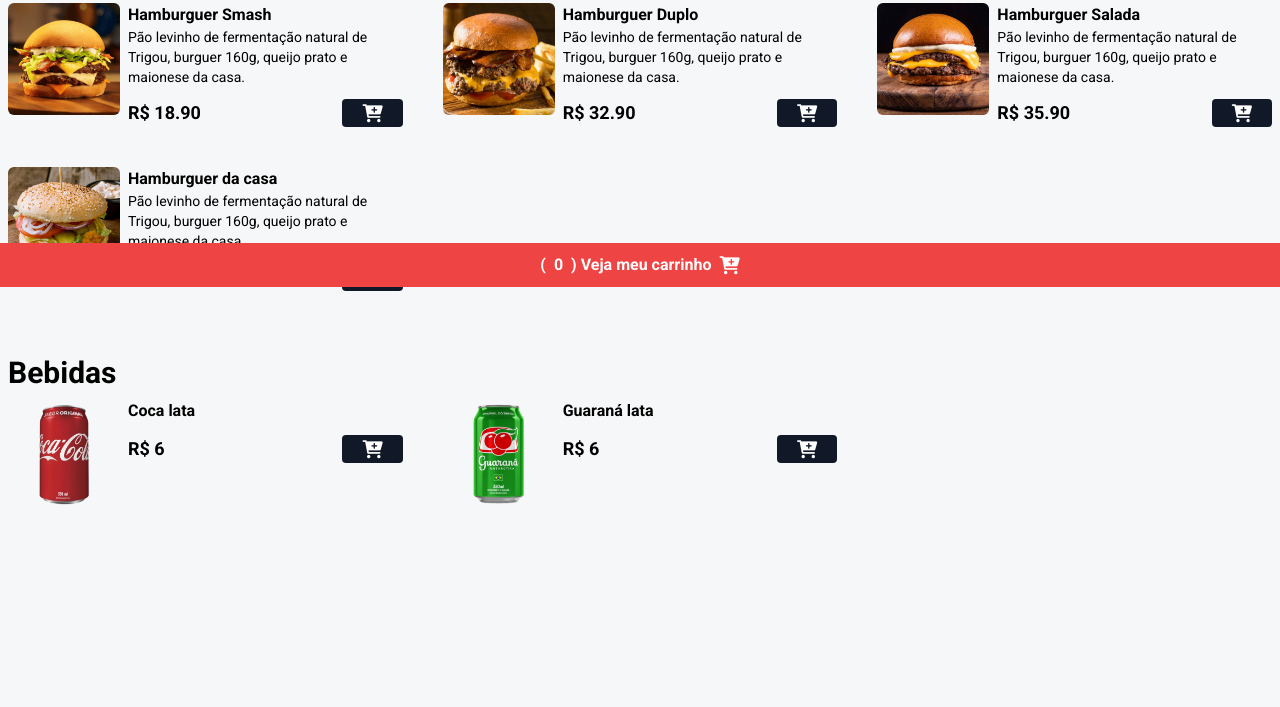
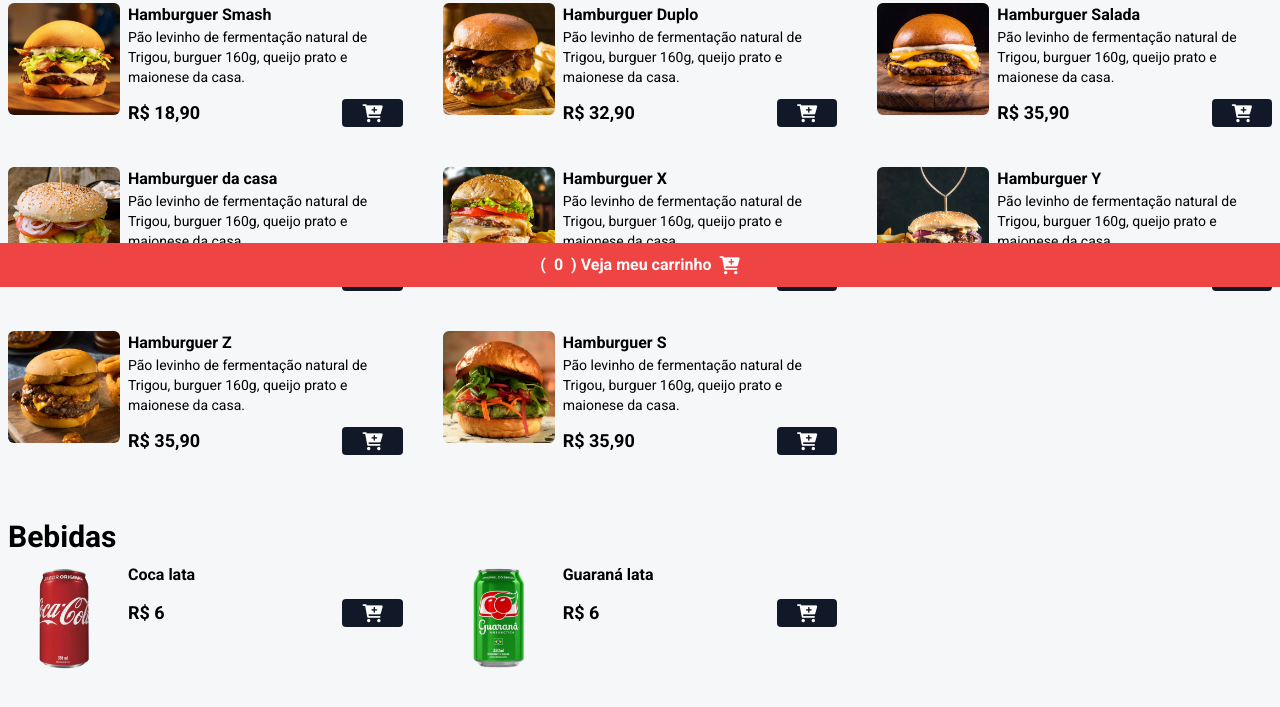
Before and after one commit to EderSouza93/cardapio, a website: page index.html in a window 1280 px wide. Shown: the part 513-1220 px from the top of the page. Before the commit the page ends 1088 px from the top, so only its background shows below. Drawn offline with nearby package versions, Linux system fonts and the light colour scheme.

Commit message:
adicionando comentários para estudo e outros itens para apresentacão

```diff
--- a/index.html
+++ b/index.html
@@ -15,7 +15,7 @@
     referrerpolicy="no-referrer"
 />
 <link rel="stylesheet" href="./styles/output.css" />
-<title>Dev Burguer</title>
+<title>Hamburgueria do Eder</title>
   </head>
   <body>
     <!--HEADER -->
@@ -26,9 +26,9 @@
           alt="logo DevBurger"
           class="w-32 h-32 rounded-full shadow-lg hover:scale-110 duration-200"
         />
-        <h1 class="text-4xl mt-4 mb-2 font-bold text-white">Dev Burguer</h1>
+        <h1 class="text-4xl mt-4 mb-2 font-bold text-white">Hamburgueria do Eder</h1>
 
-        <span class="text-white font-medium">Rua dev 10, Aracaju - SE</span>
+        <span class="text-white font-medium">Rua teste, Aracaju - SE</span>
 
         <div class="bg-green-600 px-4 py-1 rounded-lg mt-5" id="date-span">
           <span class="text-white font-medium">Seg à Dom - 18:00 as 22:00</span>
@@ -62,7 +62,7 @@
             </p>
 
             <div class="flex items-center gap-2 justify-between mt-3">
-              <p class="font-bold text-lg">R$ 18.90</p>
+              <p class="font-bold text-lg">R$ 18,90</p>
               <button
                 class="bg-gray-900 px-5 rounded add-to-cart-btn"
                 data-name="Hamburguer Smash"
@@ -92,7 +92,7 @@
             </p>
 
             <div class="flex items-center gap-2 justify-between mt-3">
-              <p class="font-bold text-lg">R$ 32.90</p>
+              <p class="font-bold text-lg">R$ 32,90</p>
               <button
                 class="bg-gray-900 px-5 rounded add-to-cart-btn"
                 data-name="Hamburguer Duplo"
@@ -121,7 +121,7 @@
             </p>
 
             <div class="flex items-center gap-2 justify-between mt-3">
-              <p class="font-bold text-lg">R$ 35.90</p>
+              <p class="font-bold text-lg">R$ 35,90</p>
               <button
                 class="bg-gray-900 px-5 rounded add-to-cart-btn"
                 data-name="Hamburguer Salad"
@@ -150,7 +150,7 @@
             </p>
 
             <div class="flex items-center gap-2 justify-between mt-3">
-              <p class="font-bold text-lg">R$ 30</p>
+              <p class="font-bold text-lg">R$ 30,00</p>
               <button
                 class="bg-gray-900 px-5 rounded add-to-cart-btn"
                 data-name="Hamburguer da casa"
@@ -163,6 +163,127 @@
         </div>
 
         <!-- FIM PRODUTO ITEM -->
+
+        <!-- PRODUTO ITEM -->
+        <div class="flex gap-2">
+          <img
+            src="./assets/hamb-5.png"
+            alt="Hamburguer X"
+            class="w-28 h-28 rounded-md hover:scale-110 hover:-rotate-2 duration-300"
+          />
+
+          <div>
+            <p class="font-bold">Hamburguer X</p>
+            <p class="text-sm">
+              Pão levinho de fermentação natural de Trigou, burguer 160g, queijo
+              prato e maionese da casa.
+            </p>
+
+            <div class="flex items-center gap-2 justify-between mt-3">
+              <p class="font-bold text-lg">R$ 35,90</p>
+              <button
+                class="bg-gray-900 px-5 rounded add-to-cart-btn"
+                data-name="Hamburguer X"
+                data-price="22.90"
+              >
+                <i class="fa fa-cart-plus text-lg text-white"></i>
+              </button>
+            </div>
+          </div>
+        </div>
+
+        <!-- FIM PRODUTO ITEM -->
+
+        <!-- PRODUTO ITEM -->
+        <div class="flex gap-2">
+          <img
+            src="./assets/hamb-6.png"
+            alt="Hamburguer Y"
+            class="w-28 h-28 rounded-md hover:scale-110 hover:-rotate-2 duration-300"
+          />
+
+          <div>
+            <p class="font-bold">Hamburguer Y</p>
+            <p class="text-sm">
+              Pão levinho de fermentação natural de Trigou, burguer 160g, queijo
+              prato e maionese da casa.
+            </p>
+
+            <div class="flex items-center gap-2 justify-between mt-3">
+              <p class="font-bold text-lg">R$ 35,90</p>
+              <button
+                class="bg-gray-900 px-5 rounded add-to-cart-btn"
+                data-name="Hamburguer Y"
+                data-price="35.90"
+              >
+                <i class="fa fa-cart-plus text-lg text-white"></i>
+              </button>
+            </div>
+          </div>
+        </div>
+
+        <!-- FIM PRODUTO ITEM -->
+
+        <!-- PRODUTO ITEM -->
+        <div class="flex gap-2">
+          <img
+            src="./assets/hamb-7.png"
+            alt="Hamburguer Z"
+            class="w-28 h-28 rounded-md hover:scale-110 hover:-rotate-2 duration-300"
+          />
+
+          <div>
+            <p class="font-bold">Hamburguer Z</p>
+            <p class="text-sm">
+              Pão levinho de fermentação natural de Trigou, burguer 160g, queijo
+              prato e maionese da casa.
+            </p>
+
+            <div class="flex items-center gap-2 justify-between mt-3">
+              <p class="font-bold text-lg">R$ 35,90</p>
+              <button
+                class="bg-gray-900 px-5 rounded add-to-cart-btn"
+                data-name="Hamburguer Z"
+                data-price="35.90"
+              >
+                <i class="fa fa-cart-plus text-lg text-white"></i>
+              </button>
+            </div>
+          </div>
+        </div>
+
+        <!-- FIM PRODUTO ITEM -->
+
+        <!-- PRODUTO ITEM -->
+        <div class="flex gap-2">
+          <img
+            src="./assets/hamb-8.png"
+            alt="Hamburguer S"
+            class="w-28 h-28 rounded-md hover:scale-110 hover:-rotate-2 duration-300"
+          />
+
+          <div>
+            <p class="font-bold">Hamburguer S</p>
+            <p class="text-sm">
+              Pão levinho de fermentação natural de Trigou, burguer 160g, queijo
+              prato e maionese da casa.
+            </p>
+
+            <div class="flex items-center gap-2 justify-between mt-3">
+              <p class="font-bold text-lg">R$ 35,90</p>
+              <button
+                class="bg-gray-900 px-5 rounded add-to-cart-btn"
+                data-name="Hamburguer S"
+                data-price="35.90"
+              >
+                <i class="fa fa-cart-plus text-lg text-white"></i>
+              </button>
+            </div>
+          </div>
+        </div>
+
+        <!-- FIM PRODUTO ITEM -->
+
       </main>
 
       <div class="mx-auto max-w-7xl px-2 my-2">
--- a/script.js
+++ b/script.js
@@ -29,6 +29,7 @@ closeModalBtn.addEventListener("click", function(){
     cartModal.style.display = "none"
 })
 
+// Função que chama o addToCart através do click
 menu.addEventListener("click", function(event){
 
     let parentButton = event.target.closest(".add-to-cart-btn");
@@ -41,6 +42,7 @@ menu.addEventListener("click", function(event){
         }
 })
 
+// Função que percorre a array cart e verifica se o item já existe nela e acrescenta o mesmo
 const addToCart = (name, price) => {
     const existingItem = cart.find(item => item.name === name);
 
@@ -49,6 +51,7 @@ const addToCart = (name, price) => {
         existingItem.quantity += 1;
 
     }else{
+        // Se não existe acrescenta o objeto do item selecionado.
         cart.push({
             name,
             price,
@@ -56,6 +59,7 @@ const addToCart = (name, price) => {
         })
     }
 
+    // Atualiza a interface
     updateCartModal()
 
 }
```
Also changed, not shown: styles/output.css.
